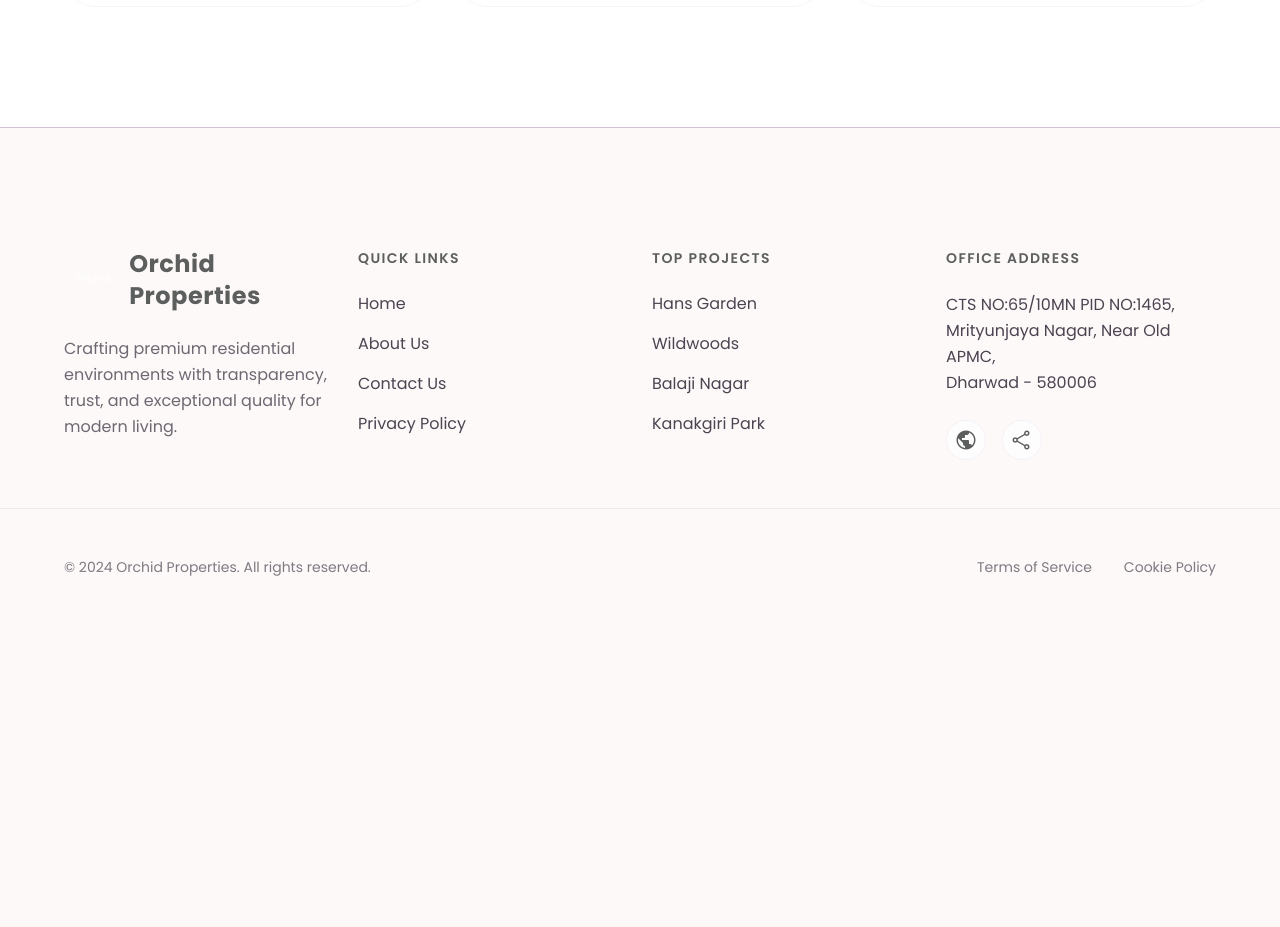
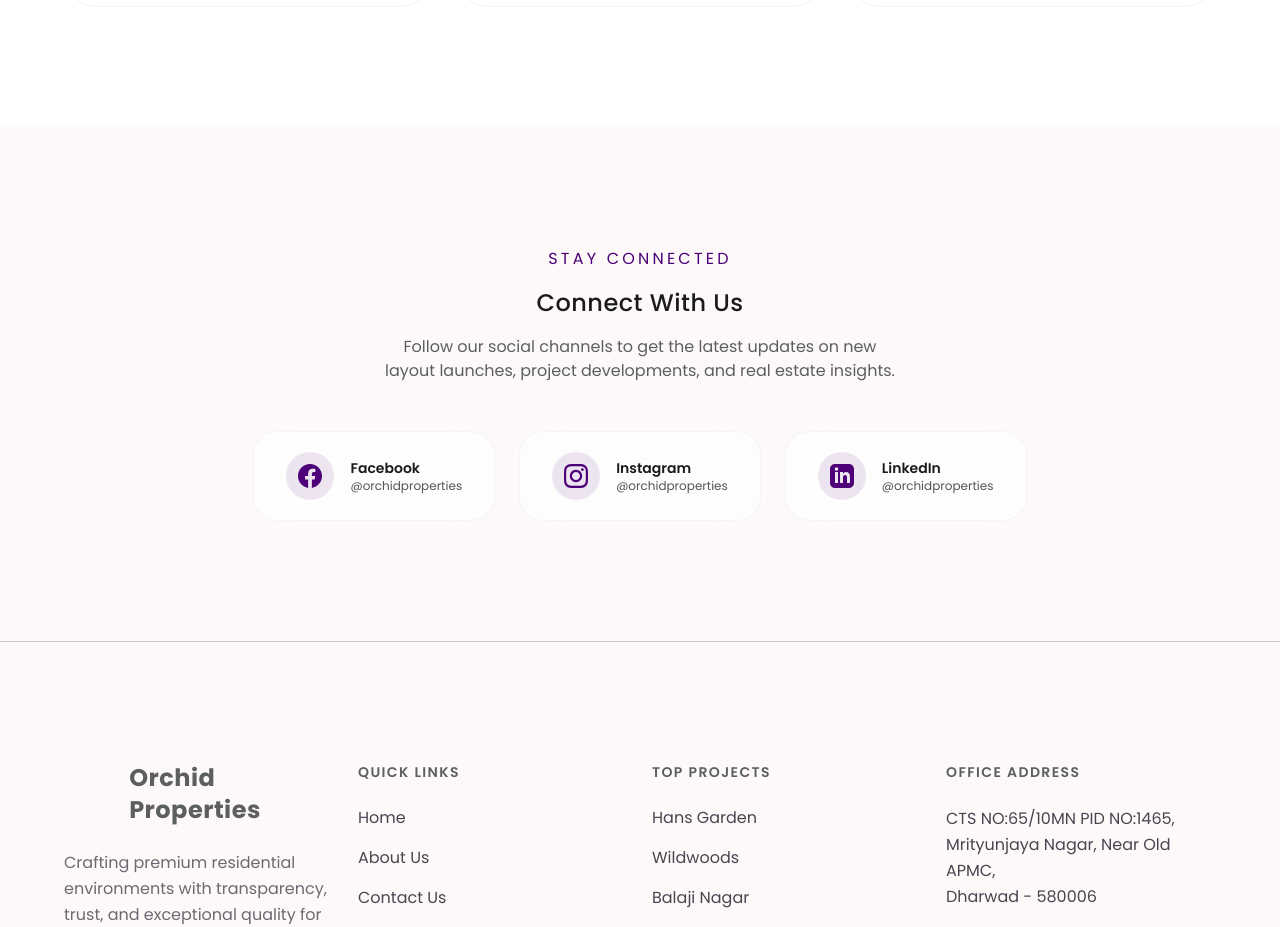
Before and after one commit to varunms77/Orchidprop-front, a React (Vite) app: page /about in a window 1280 px wide. Shown: the part 2460-3387 px from the top of the page. Before the commit the page ends 3069 px from the top, so only its background shows below. Built offline with nearby package versions, Linux system fonts and the light colour scheme.

Commit message:
Add Connect With Us section with social media icons to About page

```diff
--- a/src/pages/About.jsx
+++ b/src/pages/About.jsx
@@ -115,6 +115,69 @@
             </div>
           </div>
         </section>
+
+        {/* Connect With Us Section */}
+        <section className="py-section-gap max-w-container-max mx-auto px-margin-mobile md:px-margin-desktop">
+          <div className="text-center mb-12 reveal">
+            <span className="font-label-caps text-label-caps text-primary tracking-[0.2em] uppercase mb-4 block">Stay Connected</span>
+            <h2 className="font-headline-md text-headline-md text-on-surface mb-4">Connect With Us</h2>
+            <p className="font-body-md text-body-md text-secondary max-w-lg mx-auto">
+              Follow our social channels to get the latest updates on new layout launches, project developments, and real estate insights.
+            </p>
+          </div>
+          <div className="flex flex-wrap justify-center items-center gap-6 reveal">
+            <a
+              href="https://facebook.com"
+              target="_blank"
+              rel="noopener noreferrer"
+              className="flex items-center gap-4 px-8 py-5 rounded-[24px] glass-card whisper-shadow hover:bg-primary hover:text-on-primary text-on-surface transition-all duration-300 group"
+            >
+              <div className="w-12 h-12 rounded-full bg-primary/10 group-hover:bg-white/20 flex items-center justify-center text-primary group-hover:text-on-primary transition-colors">
+                <svg className="w-6 h-6 fill-current" viewBox="0 0 24 24">
+                  <path d="M24 12.073c0-6.627-5.373-12-12-12s-12 5.373-12 12c0 5.99 4.388 10.954 10.125 11.854v-8.385H7.078v-3.47h3.047V9.43c0-3.007 1.792-4.669 4.533-4.669 1.312 0 2.686.235 2.686.235v2.953H15.83c-1.491 0-1.956.925-1.956 1.874v2.25h3.328l-.532 3.47h-2.796v8.385C19.612 23.027 24 18.062 24 12.073z"/>
+                </svg>
+              </div>
+              <div className="text-left">
+                <span className="block font-headline-sm text-sm font-semibold">Facebook</span>
+                <span className="block text-xs opacity-75 font-body-md">@orchidproperties</span>
+              </div>
+            </a>
+
+            <a
+              href="https://instagram.com"
+              target="_blank"
+              rel="noopener noreferrer"
+              className="flex items-center gap-4 px-8 py-5 rounded-[24px] glass-card whisper-shadow hover:bg-primary hover:text-on-primary text-on-surface transition-all duration-300 group"
+            >
+              <div className="w-12 h-12 rounded-full bg-primary/10 group-hover:bg-white/20 flex items-center justify-center text-primary group-hover:text-on-primary transition-colors">
+                <svg className="w-6 h-6 fill-current" viewBox="0 0 24 24">
+                  <path d="M12 2.163c3.204 0 3.584.012 4.85.07 3.252.148 4.771 1.691 4.919 4.919.058 1.265.069 1.645.069 4.849 0 3.205-.012 3.584-.069 4.849-.149 3.225-1.664 4.771-4.919 4.919-1.266.058-1.644.07-4.85.07-3.204 0-3.584-.012-4.849-.07-3.26-.149-4.771-1.699-4.919-4.92-.058-1.265-.07-1.644-.07-4.849 0-3.204.013-3.583.07-4.849.149-3.227 1.664-4.771 4.919-4.919 1.266-.057 1.645-.069 4.849-.069zm0-2.163c-3.259 0-3.667.014-4.947.072-4.358.2-6.78 2.618-6.98 6.98-.059 1.281-.073 1.689-.073 4.948 0 3.259.014 3.668.072 4.948.2 4.358 2.618 6.78 6.98 6.98 1.281.058 1.689.072 4.948.072 3.259 0 3.668-.014 4.948-.072 4.354-.2 6.782-2.618 6.979-6.98.059-1.28.073-1.689.073-4.948 0-3.259-.014-3.667-.072-4.947-.196-4.354-2.617-6.78-6.979-6.98-1.281-.059-1.69-.073-4.949-.073zm0 5.838c-3.403 0-6.162 2.759-6.162 6.162s2.759 6.163 6.162 6.163 6.162-2.759 6.162-6.163c0-3.403-2.759-6.162-6.162-6.162zm0 10.162c-2.209 0-4-1.79-4-4 0-2.209 1.791-4 4-4s4 1.791 4 4c0 2.21-1.791 4-4 4zm6.406-11.845c-.796 0-1.441.645-1.441 1.44s.645 1.44 1.441 1.44c.795 0 1.439-.645 1.439-1.44s-.644-1.44-1.439-1.44z"/>
+                </svg>
+              </div>
+              <div className="text-left">
+                <span className="block font-headline-sm text-sm font-semibold">Instagram</span>
+                <span className="block text-xs opacity-75 font-body-md">@orchidproperties</span>
+              </div>
+            </a>
+
+            <a
+              href="https://linkedin.com"
+              target="_blank"
+              rel="noopener noreferrer"
+              className="flex items-center gap-4 px-8 py-5 rounded-[24px] glass-card whisper-shadow hover:bg-primary hover:text-on-primary text-on-surface transition-all duration-300 group"
+            >
+              <div className="w-12 h-12 rounded-full bg-primary/10 group-hover:bg-white/20 flex items-center justify-center text-primary group-hover:text-on-primary transition-colors">
+                <svg className="w-6 h-6 fill-current" viewBox="0 0 24 24">
+                  <path d="M19 0h-14c-2.761 0-5 2.239-5 5v14c0 2.761 2.239 5 5 5h14c2.762 0 5-2.239 5-5v-14c0-2.761-2.238-5-5-5zm-11 19h-3v-11h3v11zm-1.5-12.268c-.966 0-1.75-.79-1.75-1.764s.784-1.764 1.75-1.764 1.75.79 1.75 1.764-.783 1.764-1.75 1.764zm13.5 12.268h-3v-5.604c0-3.368-4-3.113-4 0v5.604h-3v-11h3v1.765c1.396-2.586 7-2.777 7 2.476v6.759z"/>
+                </svg>
+              </div>
+              <div className="text-left">
+                <span className="block font-headline-sm text-sm font-semibold">LinkedIn</span>
+                <span className="block text-xs opacity-75 font-body-md">@orchidproperties</span>
+              </div>
+            </a>
+          </div>
+        </section>
       </main>
 
       <Footer />
```
